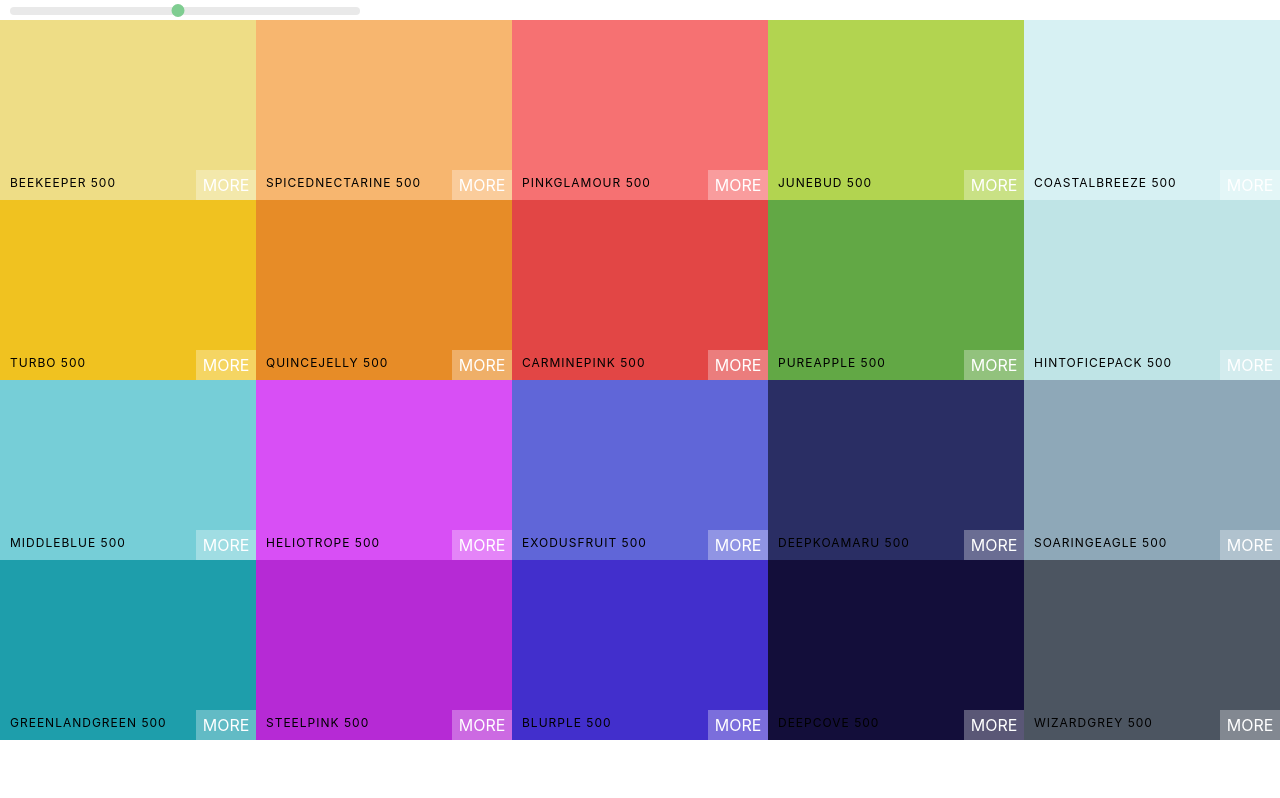
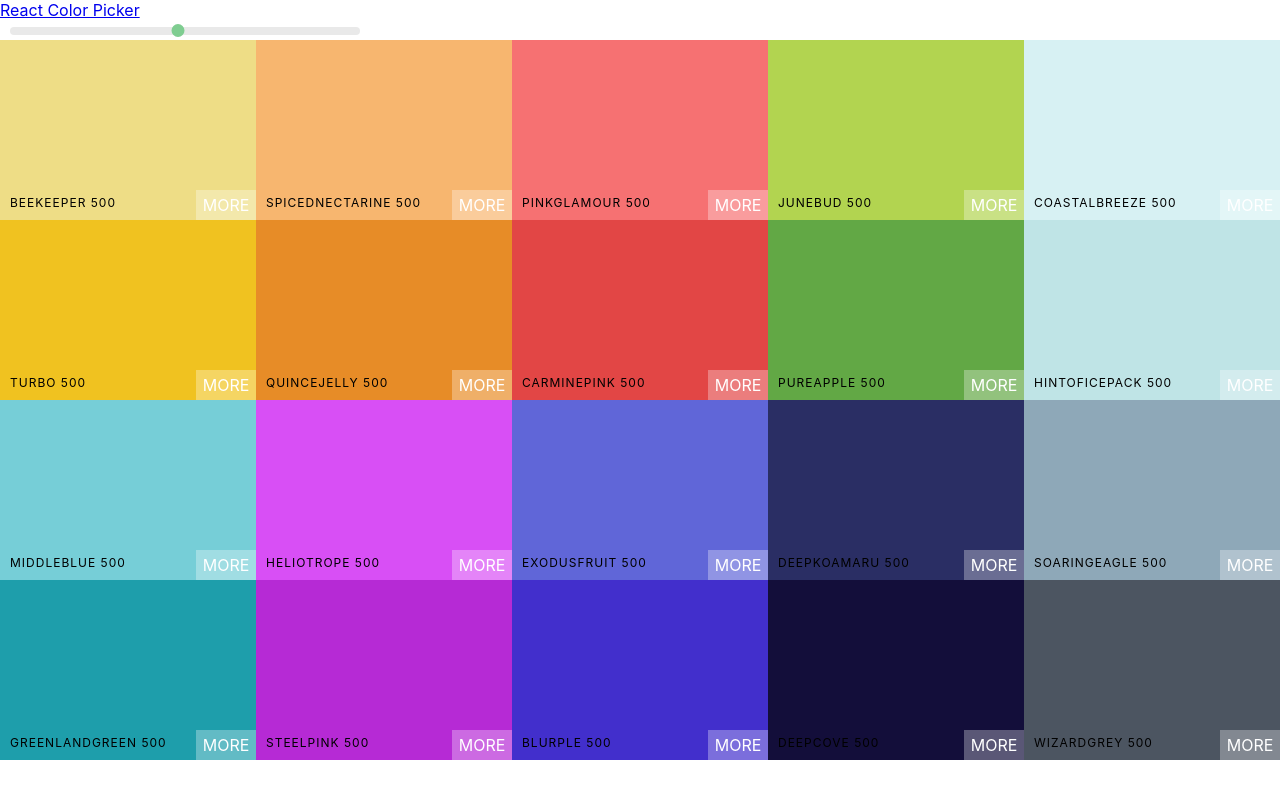
Before and after one commit to kxdang/react-milestone-palette-app, a React (Create React App) app: page / in a window 1280 px wide. Built offline with nearby package versions, Linux system fonts and the light colour scheme.

Commit message:
refactoring and separating slider into Nav component while passing data from Palette to Nav and creating communication between two components

```diff
--- /dev/null
+++ b/src/Navbar.js
@@ -0,0 +1,25 @@
+import React, { Component } from "react";
+import Slider from "rc-slider";
+import "rc-slider/assets/index.css";
+
+export default class Navbar extends Component {
+  render() {
+    const { level, changeLevel } = this.props;
+    return (
+      <header className="Navbar">
+        <div className="logo">
+          <a href="#">React Color Picker</a>
+        </div>
+        <div className="slider">
+          <Slider
+            defaultValue={level}
+            min={100}
+            max={900}
+            step={100}
+            onAfterChange={changeLevel}
+          />
+        </div>
+      </header>
+    );
+  }
+}
--- a/src/Palette.js
+++ b/src/Palette.js
@@ -1,8 +1,6 @@
 import React, { Component } from "react";
-import ColorBox from "./ColorBox.js";
-
-import Slider from "rc-slider";
-import "rc-slider/assets/index.css";
+import ColorBox from "./ColorBox";
+import Navbar from "./Navbar";
 
 import "./Palette.css";
 
@@ -30,16 +28,7 @@ export default class Palette extends Component {
     ));
     return (
       <div className="Palette">
-        <div className="slider">
-          <Slider
-            defaultValue={level}
-            min={100}
-            max={900}
-            step={100}
-            onAfterChange={this.changeLevel}
-          />
-        </div>
-
+        <Navbar level={level} changeLevel={this.changeLevel} />
         <div className="Palette-colors">{colorBoxes}</div>
       </div>
     );
```
